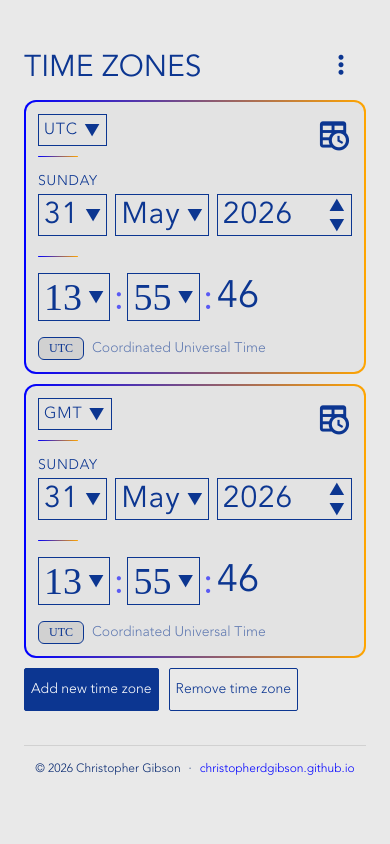
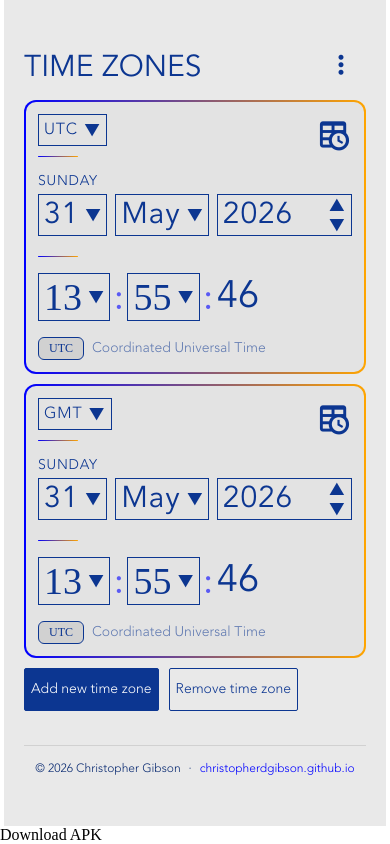
Before and after one commit to christopherdgibson/tzcomp, a React Native app: screen / in a window 390 px wide. Built offline with nearby package versions, Linux system fonts and the light colour scheme; a web font is replaced by a local one.

Commit message:
Adjust web scroll view styles #tzcomp

```diff
--- a/App.tsx
+++ b/App.tsx
@@ -1,5 +1,5 @@
 import { StatusBar } from 'expo-status-bar';
-import { Platform , ScrollView, StyleSheet, View } from 'react-native';
+import { Platform, StyleSheet, View } from 'react-native';
 import { useFonts } from 'expo-font';
 // import { SafeAreaView } from 'react-native-safe-area-context';
 import {ThemeProvider} from '@/contexts/theme-context';
@@ -7,11 +7,8 @@ import {SettingsProvider} from '@/contexts/settings-context';
 import TimeZoneApp from "@/components/TimeZoneApp";
 import timeZoneData from "@/constants/time-zone-names.json";
 const timeZoneNames = timeZoneData.timeZoneNames;
-import { useTheme } from '@/hooks/use-theme';
 
 export default function App() {
-      const theme = useTheme();
-      const styles = makeStyles(theme);
     const [fontsLoaded] = useFonts({
     'AvenirLTStdLight': require('./assets/fonts/AvenirLTStdLight.otf'),
     'AvenirLTStdBook': require('./assets/fonts/AvenirLTStdBook.otf'),
@@ -24,32 +21,23 @@ export default function App() {
     //       </SafeAreaView>
     <SettingsProvider>
       <ThemeProvider>
-        <ScrollView style={styles.cardContainer}>
         <View style={styles.container}>
           <TimeZoneApp timeZoneNames={timeZoneNames} />
           <StatusBar style="auto" />
         </View>
-        </ScrollView>
+        <View>Download APK</View>
       </ThemeProvider>
     </SettingsProvider>
   );
 }
-const makeStyles = (theme: ReturnType<typeof useTheme>) =>
-StyleSheet.create({
+
+const styles = StyleSheet.create({
   container: {
     flex: 1,
-      backgroundColor: theme.bgContainer,
     alignItems: 'center',
+    justifyContent: 'center',
+    marginHorizontal: 'auto',
     width: Platform.OS === 'web' ? undefined : '100%',
     maxWidth: Platform.OS === 'web' ? 480 : undefined,
-      alignSelf: 'center',
-  },
-  cardContainer: {
-    position: 'relative',
-    width: '100%',
-    backgroundColor: theme.bgContainer,
-    marginTop: 0,
-    margin: 'auto',
-    color: theme.fontColor,
   },
 });
```
Lines whose indentation alone changed are shown as unchanged.
